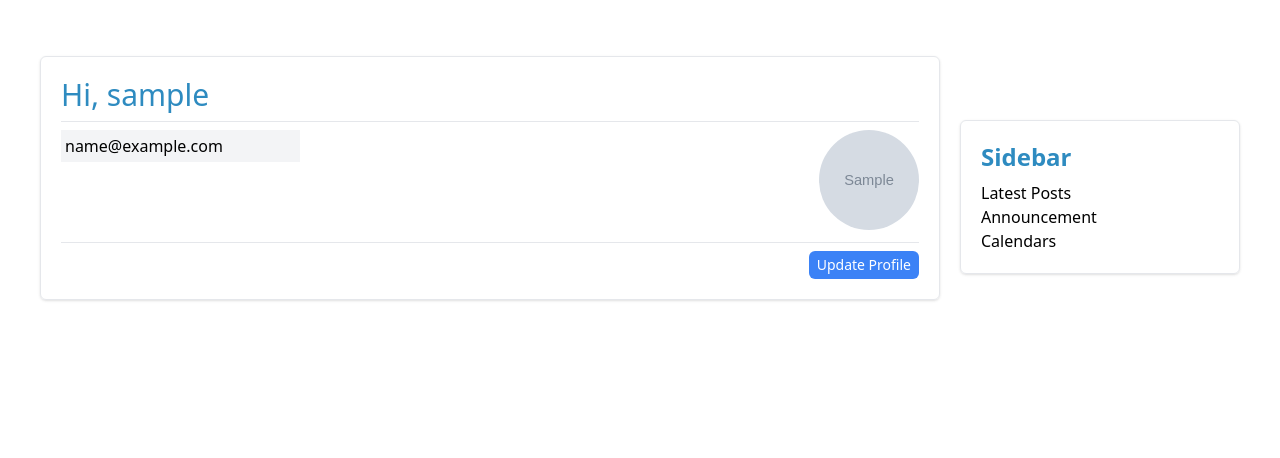
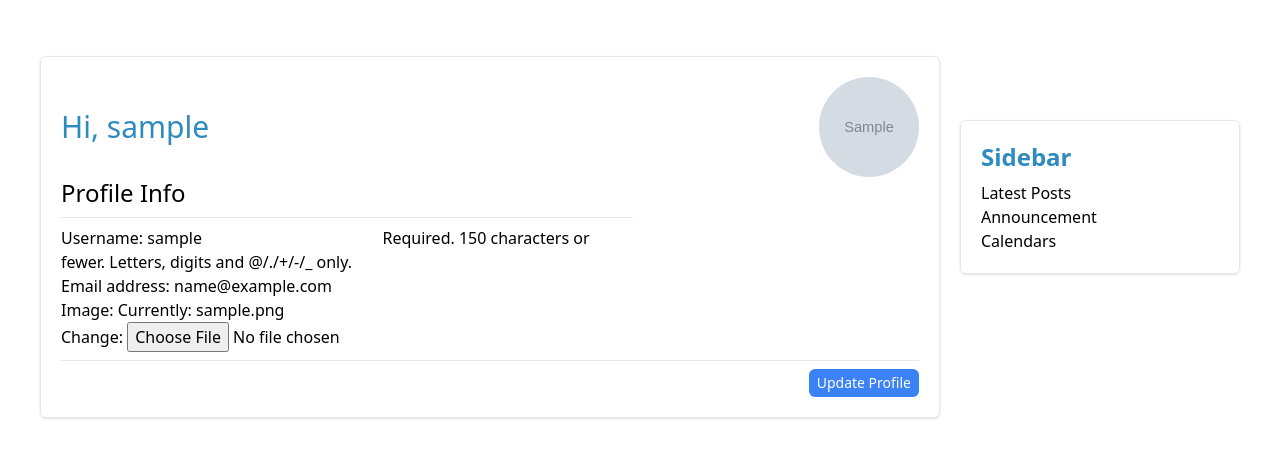
Before and after one commit to itskaramaman/django-soc, a Django app: page /users/profile/ in a window 1280 px wide. Shown: the part 72-530 px from the top of the page. Run offline with Django 5.2, Linux system fonts and the light colour scheme; a user stored in the database is signed in; tables that the repository leaves empty hold one stand-in row (values such as "Sample post"); grey boxes marked "Sample" are stand-in pictures; some libraries are stand-ins or nearby versions.

Commit message:
signals added for user profile, user profile updates created

```diff
--- a/core/blog/templates/blog/base.html
+++ b/core/blog/templates/blog/base.html
@@ -41,8 +41,8 @@
 
 
     {% if messages %}
-      <section class="w-full mt-16"></section>
-        <div class="w-6/12 text-center mx-auto bg-blue-300 my-2 p-3">
+      <section class="w-full mt-20"></section>
+        <div class="w-6/12 text-center mx-auto bg-green-200 my-2 p-3">
           {% for message in messages %}
             {{message}}
           {% endfor %}
--- a/core/users/apps.py
+++ b/core/users/apps.py
@@ -4,3 +4,6 @@ from django.apps import AppConfig
 class UsersConfig(AppConfig):
     default_auto_field = "django.db.models.BigAutoField"
     name = "users"
+
+    def ready(self):
+        import users.signals
--- a/core/users/forms.py
+++ b/core/users/forms.py
@@ -1,6 +1,8 @@
 from django import forms
 from django.contrib.auth.models import User
 from django.contrib.auth.forms import UserCreationForm
+from .models import Profile
+
 
 class UserRegisterForm(UserCreationForm):
     email = forms.EmailField()
@@ -8,3 +10,15 @@ class UserRegisterForm(UserCreationForm):
     class Meta:
         model = User
         fields = ['username', 'email', 'password1', 'password2']
+
+
+class UserUpdateForm(forms.ModelForm):
+    class Meta:
+        model = User
+        fields = ['username', 'email']
+
+
+class ProfileUpdateForm(forms.ModelForm):
+    class Meta:
+        model = Profile
+        fields = ['image']
--- a/core/users/templates/users/profile.html
+++ b/core/users/templates/users/profile.html
@@ -1,17 +1,19 @@
 {% extends "blog/base.html" %} {% load tailwind_filters %} {% block content %}
 <div class="border p-5 rounded-md shadow">
-  <h1 class="text-3xl">Hi, {{user.username}}</h1>
-  <hr class="my-2" />
-  <form method="POST">
+  <section class="flex justify-between items-center">
+    <h1 class="text-3xl">Hi, {{user.username}}</h1>
+    <div>
+      <img src="{{user.profile.image.url}}" class="rounded-full w-[100px] h-[100px]" alt="profile-img" />
+    </div>
+  </section>
+  <form method="POST" enctype="multipart/form-data">
     {% csrf_token %}
-    <section class="flex justify-between">
-      <div>
-        <input class="bg-gray-100 p-1 block mb-1" type="text" readonly value="{{user.email}}">
+      <div class="w-8/12">
+        <h2 class="text-2xl">Profile Info</h2>
+        <hr class="my-2" >
+        {{user_form|crispy}}
+        {{profile_form|crispy}}
       </div>
-      <div class="mb-1">
-        <img src="{{user.profile.image.url}}" class="rounded-full w-[100px] h-[100px]" alt="profile-img" />
-      </div>
-    </section>
     <hr class="my-2" />
     <div class="flex justify-end">
       <button class="bg-blue-500 text-sm hover:bg-blue-600 px-2 py-1 text-white rounded-md type="submit">Update Profile</button>
--- a/core/users/views.py
+++ b/core/users/views.py
@@ -1,15 +1,14 @@
-from django.shortcuts import render, redirect, get_object_or_404
-from .forms import UserRegisterForm
+from django.shortcuts import render, redirect
+from .forms import UserRegisterForm, UserUpdateForm, ProfileUpdateForm
 from django.contrib import messages
 from django.contrib.auth.decorators import login_required
-from django.contrib.auth.models import User
 
 
 def register(request):
     if request.method == 'POST':
         form = UserRegisterForm(request.POST)
         if form.is_valid():
-            # form.save()
+            form.save()
             messages.success(
                 request,
                 'Your account has been created! You are now able to login'
@@ -22,5 +21,26 @@ def register(request):
 
 @login_required
 def profile(request):
-    print(request.user.profile.image.url)
-    return render(request, "users/profile.html")
+    if request.method == "POST":
+        user_form = UserUpdateForm(request.POST, instance=request.user)
+        profile_form = ProfileUpdateForm(
+            request.POST,
+            request.FILES,
+            instance=request.user.profile
+        )
+
+        if user_form.is_valid() and profile_form.is_valid():
+            user_form.save()
+            profile_form.save()
+            messages.success(request, "Your profile has been updated")
+            return redirect('profile')
+    else:
+        user_form = UserUpdateForm(instance=request.user)
+        profile_form = ProfileUpdateForm(instance=request.user.profile)
+
+    context = {
+        "user_form": user_form,
+        "profile_form": profile_form
+    }
+
+    return render(request, "users/profile.html", context)
```
Also changed, not shown: core/users/signals.py (added, +15 -0 lines), core/media/profile_pics/14.jpg (added), core/media/profile_pics/40.jpg (added), core/media/profile_pics/72.jpg (added), core/media/profile_pics/79.jpg (added), core/media/profile_pics/79_EEZaZ48.jpg (added).
